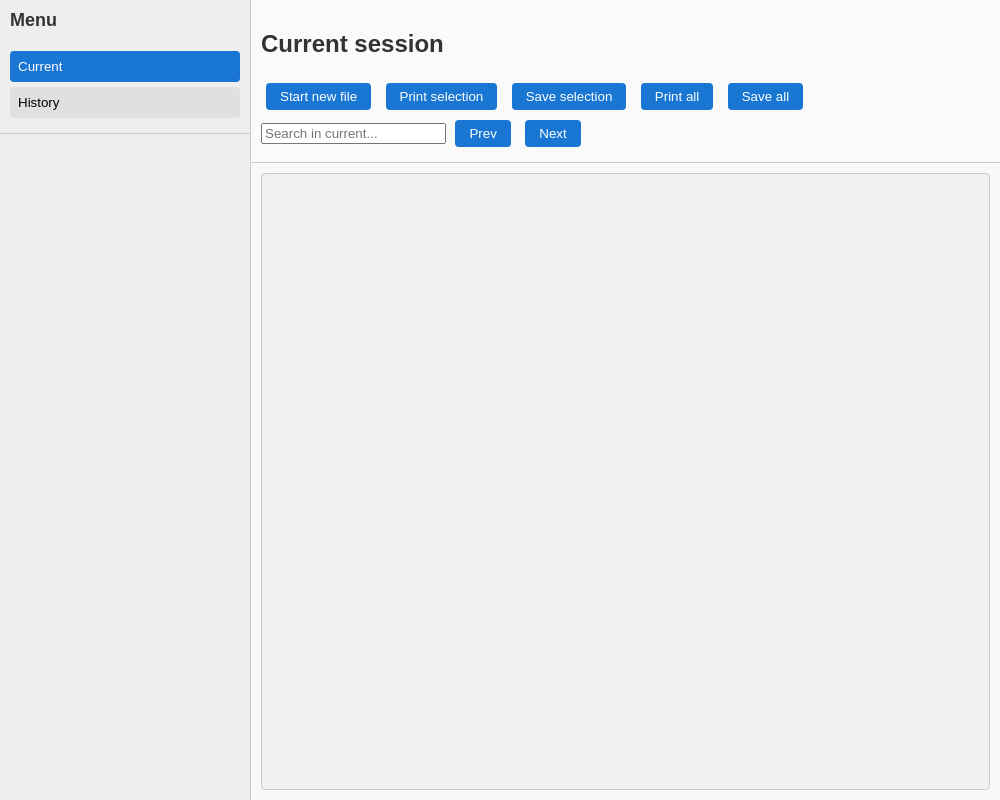
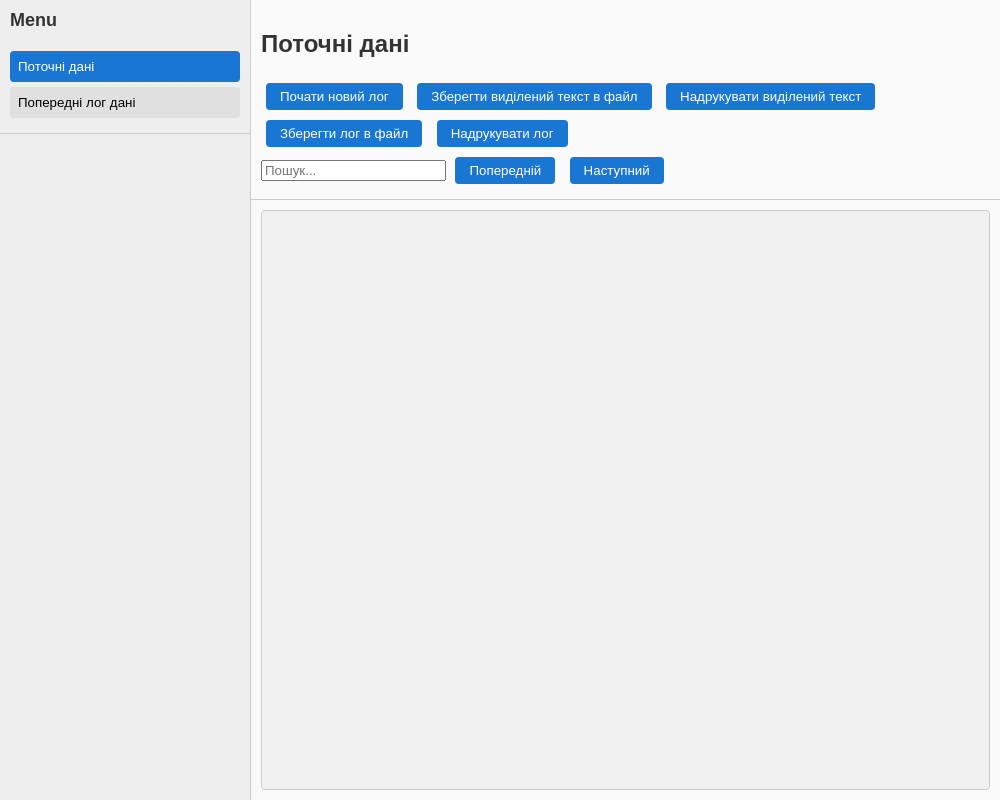
Before and after one commit to SemenSizov/ecs-virtual-printer, an Electron app: page index.html in a window 1000 px wide. Drawn offline with Linux system fonts and the light colour scheme; no server answers.

Commit message:
refactoring

```diff
--- a/index.html
+++ b/index.html
@@ -150,8 +150,8 @@
     <div id="sidebar">
         <h2>Menu</h2>
         <div id="tabs">
-            <button id="tab-current" onclick="showTab('current')" class="active">Current</button>
-            <button id="tab-history" onclick="showTab('history')">History</button>
+            <button id="tab-current" onclick="showTab('current')" class="active">Поточні дані</button>
+            <button id="tab-history" onclick="showTab('history')">Попередні лог дані</button>
         </div>
         <div id="file-list"></div>
     </div>
@@ -161,19 +161,18 @@
         <!-- Current -->
         <div id="current">
             <div class="content-header">
-                <h2>Current session</h2>
+                <h2>Поточні дані</h2>
                 <div>
-                    <button class="action" onclick="newFile()">Start new file</button>
-                    <button class="action" onclick="printSelection()">Print selection</button>
-                    <button class="action" onclick="saveSelection()">Save selection</button>
-                    <button class="action" onclick="printAll()">Print all</button>
-                    <button class="action" onclick="saveAll()">Save all</button>
+                    <button class="action" onclick="newFile()">Почати новий лог</button>
+                    <button class="action" onclick="saveSelection()">Зберегти виділений текст в файл</button>
+                    <button class="action" onclick="printSelection()">Надрукувати виділений текст</button>
+                    <button class="action" onclick="saveAll()">Зберегти лог в файл</button>
+                    <button class="action" onclick="printAll()">Надрукувати лог</button>
                 </div>
                 <div>
-                    <input type="text" id="search-current" placeholder="Search in current..."
-                        oninput="searchInCurrent()" />
-                    <button class="action" onclick="prevMatch('current')">Prev</button>
-                    <button class="action" onclick="nextMatch('current')">Next</button>
+                    <input type="text" id="search-current" placeholder="Пошук..." oninput="searchInCurrent()" />
+                    <button class="action" onclick="prevMatch('current')">Попередній</button>
+                    <button class="action" onclick="nextMatch('current')">Наступний</button>
                     <span id="counter-current" class="counter"></span>
                 </div>
             </div>
@@ -185,16 +184,16 @@
         <!-- History -->
         <div id="history" style="display:none;">
             <div class="content-header">
-                <h2>History</h2>
+                <h2>Попередній лог</h2>
                 <div>
                     <input type="text" id="search-box" placeholder="Search in file..." oninput="searchInHistory()" />
-                    <button class="action" onclick="prevMatch('history')">Prev</button>
-                    <button class="action" onclick="nextMatch('history')">Next</button>
+                    <button class="action" onclick="prevMatch('history')">Попередній</button>
+                    <button class="action" onclick="nextMatch('history')">Наступний</button>
                     <span id="counter-history" class="counter"></span>
                 </div>
                 <div>
-                    <button class="action" onclick="printHistory()">Print this file</button>
-                    <button class="action" onclick="saveHistory()">Save this file as…</button>
+                    <button class="action" onclick="printHistory()">Роздрукувати лог</button>
+                    <button class="action" onclick="saveHistory()">Зберегти в файл</button>
                 </div>
             </div>
             <div class="content-body">
--- a/renderer.js
+++ b/renderer.js
@@ -17,10 +17,8 @@ ipcRenderer.on("printer-data", (e, data) => {
 
     const term = document.getElementById("search-current").value;
     if (term) {
-        // якщо пошук активний → оновлюємо підсвітку
         highlightText(log, term, "current");
     } else {
-        // додаємо текст і скролимо вниз
         log.textContent += data;
         log.scrollTop = log.scrollHeight;
     }
@@ -41,14 +39,13 @@ ipcRenderer.on("history-list", (e, files) => {
         const div = document.createElement("div");
         div.className = "file-item";
 
-        // прибираємо ".prn" і замінюємо "_" на пробіл, "-" на ":" у часі
-        let displayName = f.name.replace(".prn", "");        // 2025-09-25_15-04-12
-        displayName = displayName.replace("_", " ");         // 2025-09-25 15-04-12
+        let displayName = f.name.replace(".prn", "");
+        displayName = displayName.replace("_", " ");
         displayName = displayName.replace(/-/g, (m, i) =>
-            i > displayName.indexOf(" ") ? ":" : "-");         // 2025-09-25 15:04:12
+            i > displayName.indexOf(" ") ? ":" : "-");
 
         div.textContent = displayName;
-        div.title = f.name; // залишимо підказку з повною назвою файлу
+        div.title = f.name;
         div.onclick = () => {
             document.querySelectorAll(".file-item").forEach(el => el.classList.remove("active"));
             div.classList.add("active");
@@ -69,15 +66,12 @@ ipcRenderer.on("history-file", (e, { filePath, content }) => {
 
 // === Tab switch ===
 function showTab(id) {
-    // показати/сховати контент
     document.getElementById("current").style.display = (id === "current") ? "block" : "none";
     document.getElementById("history").style.display = (id === "history") ? "block" : "none";
 
-    // перемкнути активність кнопок
     document.getElementById("tab-current").classList.toggle("active", id === "current");
     document.getElementById("tab-history").classList.toggle("active", id === "history");
 
-    // показати список файлів тільки в історії
     document.getElementById("file-list").style.display = (id === "history") ? "block" : "none";
 
     if (id === "history") {
@@ -121,7 +115,6 @@ function highlightText(container, term, mode) {
         return;
     }
 
-    // ескейп спецсимволів RegExp
     const escaped = term.replace(/[.*+?^${}()|[\]\\]/g, "\\$&");
     const regex = new RegExp(`(${escaped})`, "gi");
 
@@ -129,7 +122,6 @@ function highlightText(container, term, mode) {
     const marks = Array.from(container.querySelectorAll("mark"));
     searchState[mode] = { matches: marks, index: marks.length ? 0 : -1 };
 
-    // підсвітити перший збіг як активний
     if (marks.length) {
         marks[0].classList.add("active-mark");
         marks[0].scrollIntoView({ behavior: "smooth", block: "center" });
@@ -181,7 +173,6 @@ function searchInHistory() {
     highlightText(historyContent, term, "history");
 }
 
-// експорт у глобал (щоб кнопки/інпути з HTML бачили функції)
 window.showTab = showTab;
 window.newFile = newFile;
 window.printSelection = printSelection;
```
Also changed, not shown: main.js (+6 -6 lines).
